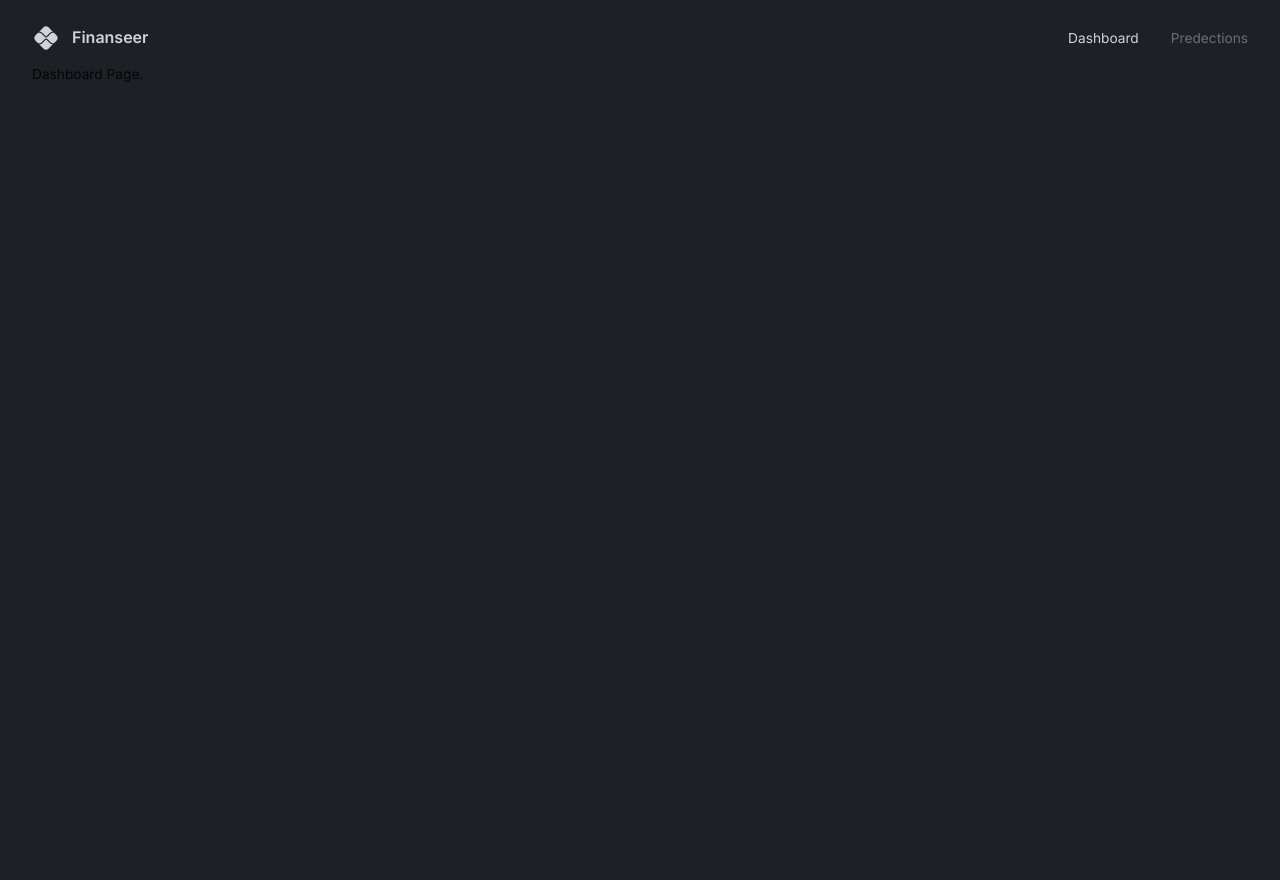
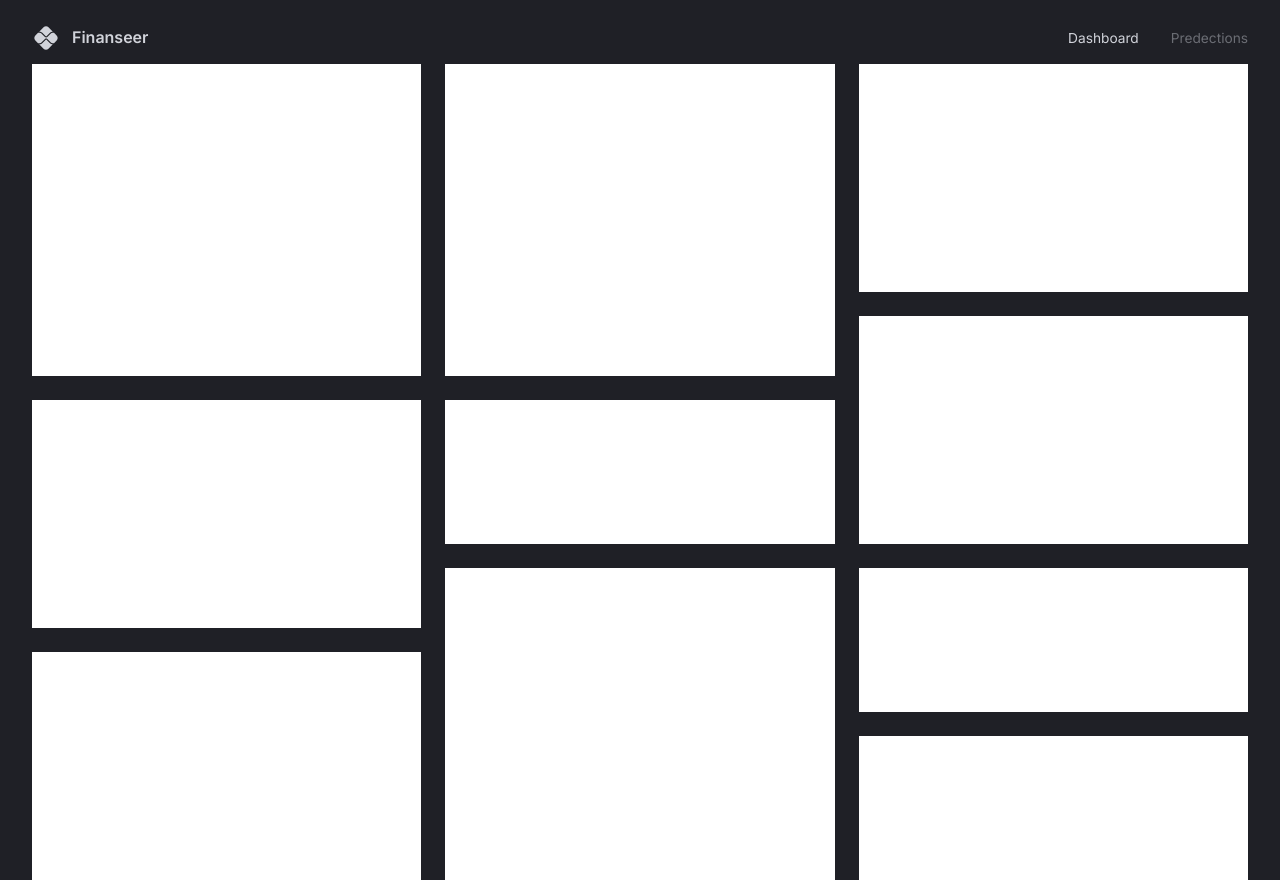
Before and after one commit to PuneetSivananda/ytube-projects, a React (Vite) app in the folder client/: page / in a window 1280 px wide. Before the commit the page ends 800 px from the top, so only its background shows below. Built offline with nearby package versions, Linux system fonts and the light colour scheme.

Commit message:
feat: how to create top level layout with css grid

```diff
--- a/client/src/App.tsx
+++ b/client/src/App.tsx
@@ -4,6 +4,7 @@ import { useMemo } from "react";
 import { themeSettings } from "@/theme";
 import { BrowserRouter, Route, Routes } from "react-router-dom";
 import Navbar from "@/scenes/navbar";
+import Dashboard from "@/scenes/dashboard";
 
 function App() {
   const theme = useMemo(() => createTheme(themeSettings), []);
@@ -16,7 +17,7 @@ function App() {
             <Box width="100%" height="100%" padding="1rem 2rem 4rem 2rem">
               <Navbar />
               <Routes>
-                <Route path="/" element={<div> Dashboard Page. </div>} />
+                <Route path="/" element={<Dashboard />} />
                 <Route
                   path="/predictions"
                   element={<div> Predictions Page. </div>}
--- /dev/null
+++ b/client/src/scenes/dashboard/index.tsx
@@ -0,0 +1,46 @@
+import React from "react";
+import { Box, useTheme } from "@mui/system";
+type Props = {};
+
+const gridTemplate = `
+"a b c"
+"a b c"
+"a b c"
+"a b f"
+"d e f"
+"d e f"
+"d h i"
+"g h i"
+"g h j"
+"g h j"
+`;
+
+const Dashboard = (props: Props) => {
+  const { palette } = useTheme();
+  return (
+    <Box
+      width="100%"
+      height="100%"
+      display="grid"
+      gap="1.5rem"
+      sx={{
+        gridTemplateColumns: "repeat(3, minmax(370px, 1fr))",
+        gridTemplateRows: "repeat(10, minmax(60px, 1fr))",
+        gridTemplateAreas: gridTemplate,
+      }}
+    >
+      <Box bgcolor="#fff" gridArea="a"></Box>
+      <Box bgcolor="#fff" gridArea="b"></Box>
+      <Box bgcolor="#fff" gridArea="c"></Box>
+      <Box bgcolor="#fff" gridArea="d"></Box>
+      <Box bgcolor="#fff" gridArea="e"></Box>
+      <Box bgcolor="#fff" gridArea="f"></Box>
+      <Box bgcolor="#fff" gridArea="g"></Box>
+      <Box bgcolor="#fff" gridArea="h"></Box>
+      <Box bgcolor="#fff" gridArea="i"></Box>
+      <Box bgcolor="#fff" gridArea="j"></Box>
+    </Box>
+  );
+};
+
+export default Dashboard;
```
Also changed, not shown: client/src/scenes/dashboard/index.ts (deleted).
